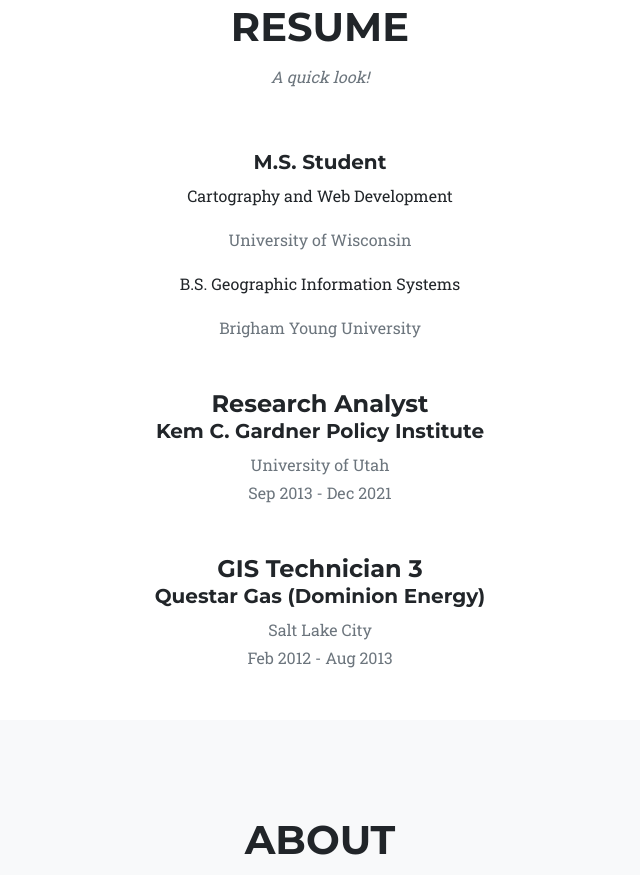
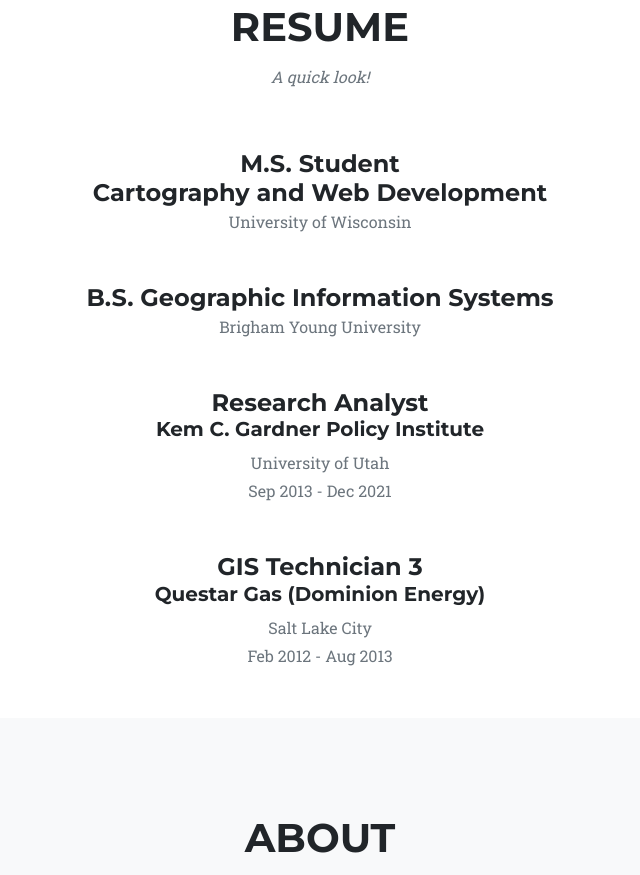
Before and after one commit to natbyoung/natbyoung.github.io, a plain HTML site: page index.html in a window 1280 px wide. Shown: the part 1993-2868 px from the top of the page, without its empty margins (320-960 px from the left). Drawn offline with nearby package versions, Linux system fonts and the light colour scheme.

Commit message:
Update resume

```diff
--- a/index.html
+++ b/index.html
@@ -156,11 +156,11 @@
                         <div class="team-member">
                             <!--<img class="mx-auto rounded-circle" src="assets/img/myface03.PNG" alt="NY face" />
                             <h4>Natalie Young</h4> -->
-                            <h5>M.S. Student</h5>
-                            <p>Cartography and Web Development</p>
+                            <h4>M.S. Student</br>Cartography and Web Development</h4>
 							<p class="text-muted">University of Wisconsin</p>
-                            <p></p>
-                            <p>B.S. Geographic Information Systems</p>
+						</div>
+						<div class="team-member">
+                            <h4>B.S. Geographic Information Systems</h4>
 							<p class="text-muted">Brigham Young University</p>
                         </div>
 					</div>
```
